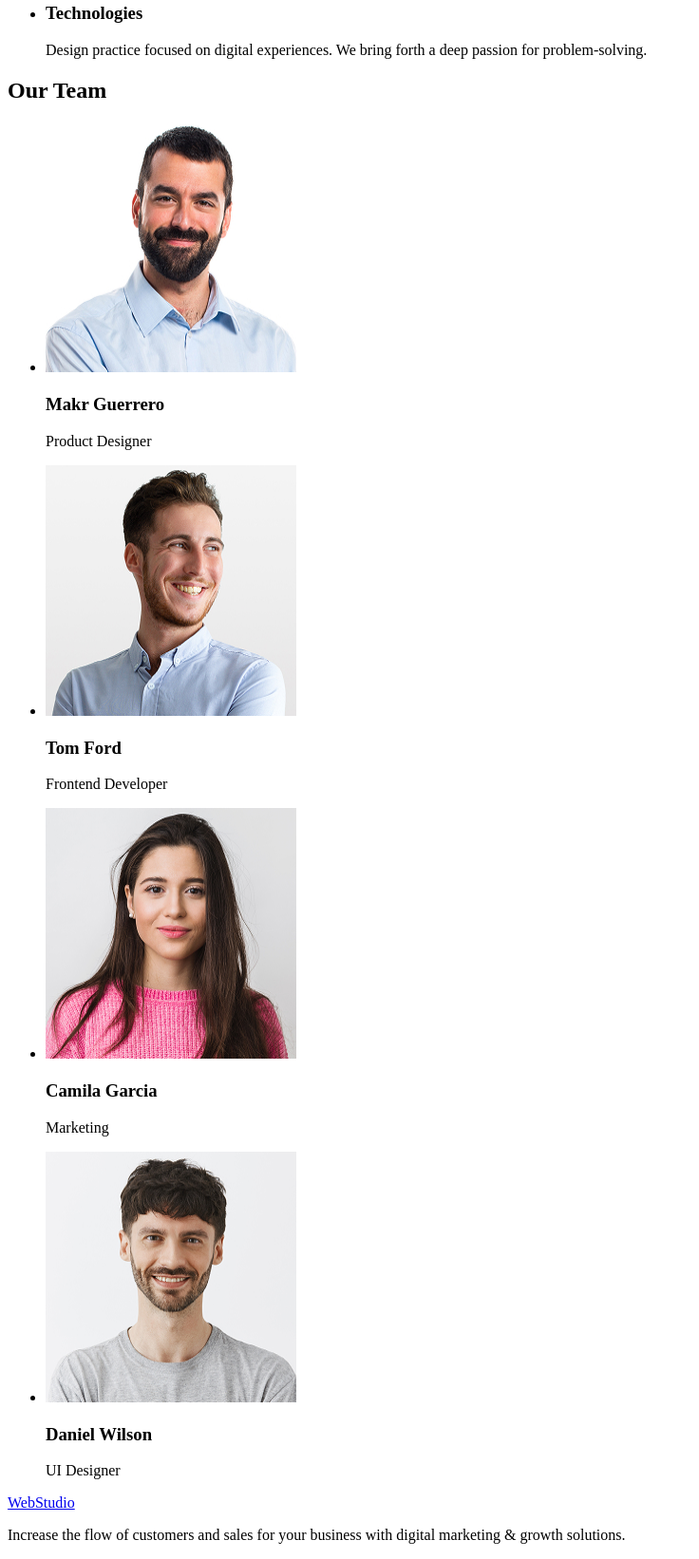
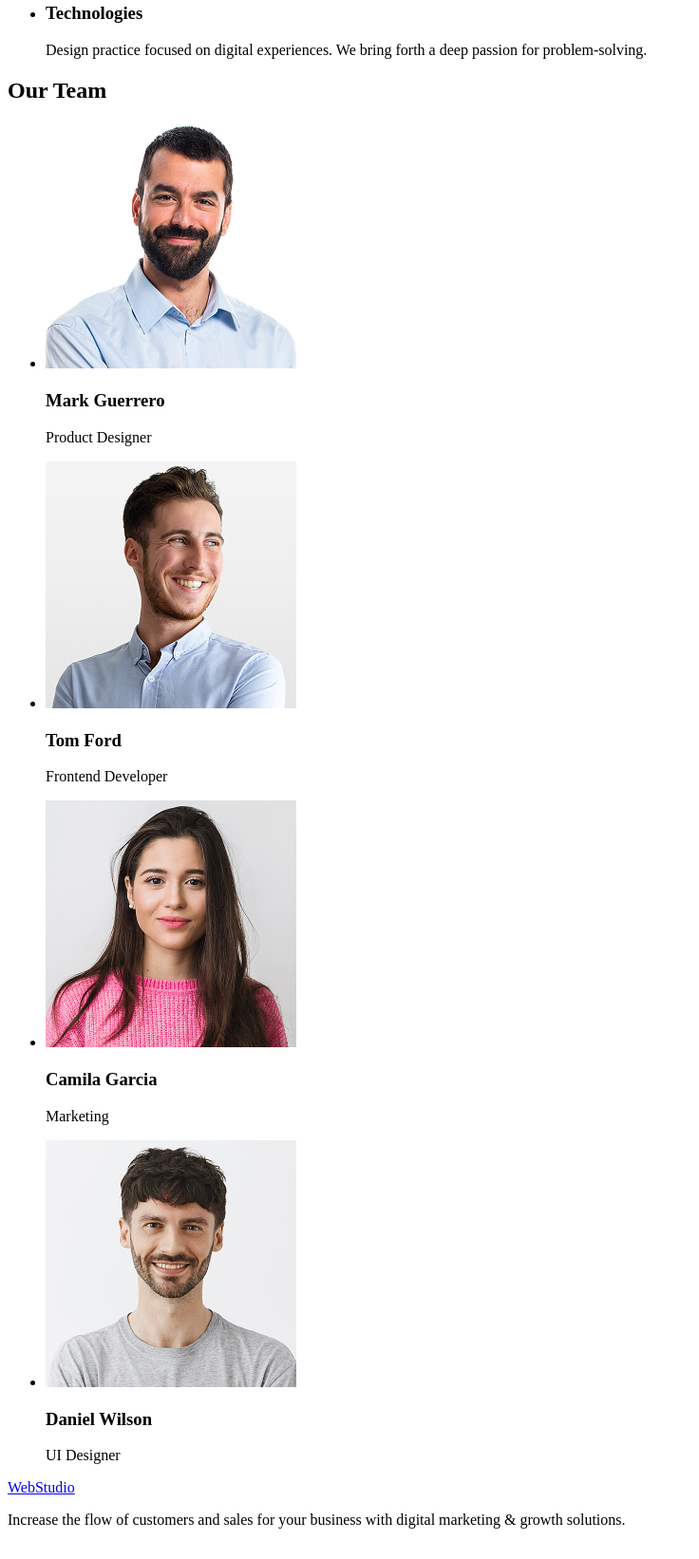
Before and after one commit to Poof322/goit-markup-hw--01, a plain HTML site: page index.html in a window 1280 px wide. Shown: the part 532-2174 px from the top of the page at 95% size, without its empty margins (0-736 px from the left). Drawn offline with Linux system fonts and the light colour scheme.

Commit message:
Add files via upload

```diff
--- a/index.html
+++ b/index.html
@@ -9,7 +9,7 @@
 
 <body>
     <header>
-        <a href="/index.html">WebStudio</a>
+        <a href="./index.html">WebStudio</a>
         <nav>
             <ul>
                 <li>
@@ -19,7 +19,7 @@
                     <a href="#">Portfolio</a>
                 </li>
                 <li>
-                    <a href="#">Contacs</a>
+                    <a href="#">Contacts</a>
                 </li>
             </ul>
         </nav>
@@ -84,22 +84,22 @@
             <h2>Our Team</h2>
             <ul>
                 <li>
-                    <img src="./images/MakrGuerrero.jpg" alt="Photo Makr Guerrero" height="264" width="264">
-                    <h3>Makr Guerrero</h3>
+                    <img src="./images/MakrGuerrero.jpg" alt="Photo Mark Guerrero" height="260" width="264">
+                    <h3>Mark Guerrero</h3>
                     <p>Product Designer</p>
                 </li>
                 <li>
-                    <img src="./images/TomFor.jpg" alt="Photo Tom Ford" height="264" width="264">
+                    <img src="./images/TomFor.jpg" alt="Photo Tom Ford" height="260" width="264">
                     <h3>Tom Ford</h3>
                     <p>Frontend Developer</p>
                 </li>
                 <li>
-                    <img src="./images/CamilaGarcia.jpg" alt="Photo Camila Garcia" height="264" width="264">
+                    <img src="./images/CamilaGarcia.jpg" alt="Photo Camila Garcia" height="260" width="264">
                     <h3>Camila Garcia</h3>
                     <p>Marketing</p>
                 </li>
                 <li>
-                    <img src="./images/danielWilson.jpg" alt="Photo Daniel Wilson" height="264" width="264">
+                    <img src="./images/danielWilson.jpg" alt="Photo Daniel Wilson" height="260" width="264">
                     <h3>Daniel Wilson</h3>
                     <p>UI Designer</p>
                 </li>
@@ -108,7 +108,7 @@
 
     </main>
     <footer>
-        <a href="/index.html">WebStudio</a>
+        <a href="./index.html">WebStudio</a>
         <p>
             Increase the flow of customers and sales for your business with digital marketing & growth solutions.
         </p>
```
